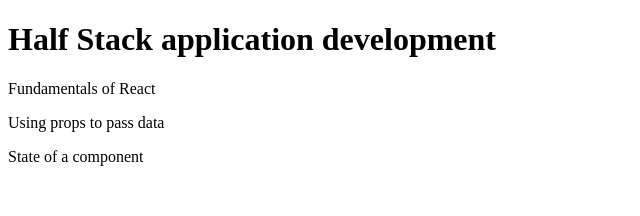
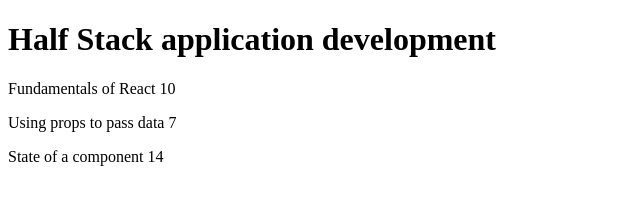
Before and after one commit to jdsafhlfl/part2, a React (Create React App) app in the folder courseinfo/: page / in a window 1280 px wide. Shown: the top 216 px of the page, without its empty margins (0-640 px from the left). Built offline with nearby package versions, Linux system fonts and the light colour scheme.

Commit message:
exercise2.1

```diff
--- a/courseinfo/src/App.js
+++ b/courseinfo/src/App.js
@@ -29,7 +29,7 @@ const Course = (props) =>{
   return (
     <div>
       <h1>{props.course.name}</h1>
-      {props.course.parts.map(part => <p key={part.id}>{part.name}</p>)}
+      {props.course.parts.map(part => <p key={part.id}>{part.name} {part.exercises}</p>)}
     </div>
   )
 }
```
